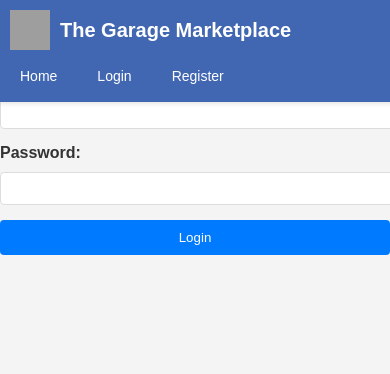
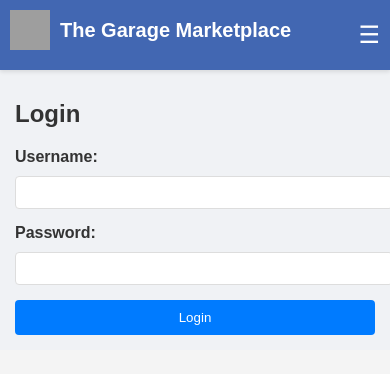
Before and after one commit to lalekan/The-Garage-Marketplace-Frontend, a React (Vite) app: page /login in a window 390 px wide. Shown: the top 374 px of the page. Built offline with nearby package versions, Linux system fonts and the light colour scheme; grey boxes are pictures that could not be loaded.

Commit message:
fixed images in multer

```diff
--- a/src/App.jsx
+++ b/src/App.jsx
@@ -36,7 +36,7 @@ const App = () => {
         user={user}
         onLogout={handleLogout}
       />
-
+      <div className='content-wrapper'>
         <Routes>
           <Route path="/" element={<Listings />} />
 
@@ -80,6 +80,9 @@ const App = () => {
           {/* Invalid URLs */}
           <Route path="*" element={<div>Page Not Found</div>} />
         </Routes>
+
+      </div>
+
     </>
   )
 }
--- a/src/components/Layout/Navbar.jsx
+++ b/src/components/Layout/Navbar.jsx
@@ -1,9 +1,10 @@
-import React, { useContext } from 'react'
+import React, { useContext, useState } from 'react'
 import { Link, useNavigate } from 'react-router-dom'
 import { AuthContext } from '../../api/AuthContext'
 import '../../styles/Navbar.css'
 
 const Navbar = () => {
+  const [menuOpen, setMenuOpen] = useState(false)
   const { user, authenticated, setAuthenticated, setUser } = useContext(AuthContext)
   const navigate = useNavigate()
 
@@ -20,17 +21,23 @@ const Navbar = () => {
     <nav className="navbar">
       <div className="navbar-left">
         <div className="navbar-logo">
-          <img src="https://www.nicepng.com/png/full/521-5216553_png-file-svg-garage-door.png" alt="Garage Door Logo" className="navbar-logo-img" />
+          <img
+            src="https://www.nicepng.com/png/full/521-5216553_png-file-svg-garage-door.png"
+            alt="Garage Door Logo"
+            className="navbar-logo-img"
+          />
           <Link to="/" className="navbar-title">
             The Garage Marketplace
           </Link>
         </div>
-        {authenticated && user && (
-          <p className="navbar-welcome">Welcome, {user.username}</p>
-        )}
+        {authenticated && user && <p className="navbar-welcome">Welcome, {user.username}</p>}
       </div>
 
       <div className="navbar-links">
+        <div className="menu-toggle" onClick={() => setMenuOpen(!menuOpen)}>
+          ☰
+        </div>
+        <div className={`links-container ${menuOpen ? 'open' : ''}`}>
           <Link to="/">Home</Link>
           {authenticated ? (
             <>
@@ -46,6 +53,7 @@ const Navbar = () => {
             </>
           )}
         </div>
+      </div>
     </nav>
   )
 }
--- a/src/components/Listings/CreateListing.jsx
+++ b/src/components/Listings/CreateListing.jsx
@@ -41,6 +41,8 @@ const CreateListing = () => {
     form.append('price', price)
     Array.from(images).forEach((image) => form.append('images', image))
 
+    console.log([...form.entries()])
+
     try {
       await axios.post('/listings', form, {
         headers: { 'Content-Type': 'multipart/form-data' },
@@ -53,6 +55,7 @@ const CreateListing = () => {
       setIsLoading(false)
     }
   }
+
 
   return (
     <div className="create-listing-container">
--- a/src/components/Listings/Listings.jsx
+++ b/src/components/Listings/Listings.jsx
@@ -75,7 +75,7 @@ const Listings = () => {
                 {listing.images.map((image, index) => (
                   <img
                     key={index}
-                    src={`https://the-garage-marketplace-fbea5251146d.herokuapp.com/api/${image}`}
+                    src={`https://the-garage-marketplace-fbea5251146d.herokuapp.com/${image}`}
                     alt={listing.title}
                     className="carousel-image"
                   />
--- a/src/main.jsx
+++ b/src/main.jsx
@@ -1,6 +1,5 @@
 import React from 'react'
 import ReactDOM from 'react-dom/client'
-import './styles/index.css'
 import App from './App'
 import { BrowserRouter as Router } from 'react-router-dom'
 import { AuthProvider } from './api/AuthContext'
--- a/src/styles/App.css
+++ b/src/styles/App.css
@@ -17,6 +17,12 @@ body {
   justify-content: space-between;
   align-items: center;
   margin-bottom: 20px;
+}
+
+.content-wrapper {
+  padding-top: 80px;
+  margin: 0 auto;
+  max-width: 1200px;
 }
 
 .create-listing-button {
--- a/src/styles/Navbar.css
+++ b/src/styles/Navbar.css
@@ -10,13 +10,26 @@
   width: 100%;
   z-index: 1000;
   box-shadow: 0 2px 4px rgba(0, 0, 0, 0.1);
-  height: auto;
+  height: 70px;
+  box-sizing: border-box;
 }
 
 .navbar-left {
   display: flex;
   flex-direction: column;
   align-items: flex-start;
+}
+
+.menu-toggle {
+  display: none;
+  cursor: pointer;
+  font-size: 24px;
+  color: white;
+}
+
+.links-container {
+  display: flex;
+  gap: 15px;
 }
 
 .navbar-logo {
@@ -62,6 +75,7 @@
   border-radius: 4px;
   cursor: pointer;
   transition: background-color 0.3s ease;
+  white-space: nowrap;
 }
 
 .navbar-links a:hover,
@@ -79,12 +93,35 @@
     padding: 10px;
   }
 
+  .menu-toggle {
+    display: block;
+  }
+
   .navbar-left {
     margin-bottom: 10px;
   }
 
   .navbar-links {
+    flex-wrap: wrap;
     justify-content: flex-end;
+    /* gap: 10px; */
+  }
+
+  .links-container {
+    display: none;
+    flex-direction: column;
+    gap: 10px;
+    background-color: #4267b2;
+    position: absolute;
+    top: 70px;
+    right: 20px;
+    padding: 10px;
+    border-radius: 4px;
+    z-index: 1000;
+  }
+
+  .links-container.open {
+    display: flex;
   }
 }
 
@@ -100,6 +137,6 @@
   .navbar-links a,
   .logout-button {
     font-size: 14px;
-    padding: 8px 10px;
+    padding: 5px;
   }
 }
--- a/src/styles/index.css
+++ /dev/null
@@ -1,32 +0,0 @@
-body {
-  margin: 0;
-  padding: 0;
-  font-family: Arial, sans-serif;
-  background-color: #f0f2f5;
-}
-
-h1, h2, h3, h4 {
-  font-family: "Helvetica Neue", sans-serif;
-}
-
-.card {
-  background-color: white;
-  border-radius: 6px;
-  box-shadow: 0 2px 4px rgba(0,0,0,0.1);
-  margin: 1rem auto;
-  max-width: 600px;
-  padding: 1rem;
-}
-
-button {
-  background-color: #4267B2;
-  color: white;
-  border: none;
-  border-radius: 4px;
-  padding: 0.5rem 1rem;
-  cursor: pointer;
-}
-
-button:hover {
-  background-color: #365899;
-}
```
Lines whose indentation alone changed are shown as unchanged.
